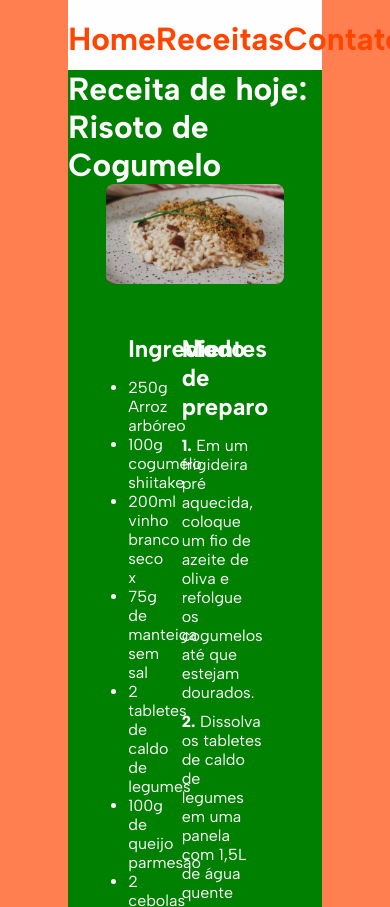
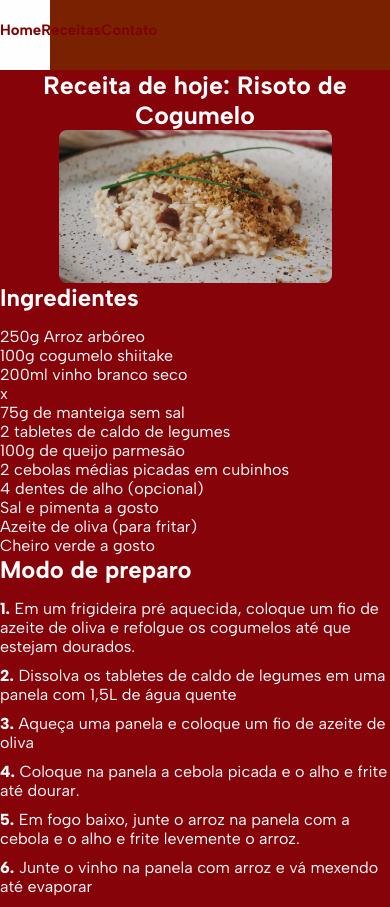
Before and after one commit to s2rodrigo/curiculum, a plain HTML site: page index.html in a window 390 px wide. Shown: the top 907 px of the page. Drawn offline with Linux system fonts and the light colour scheme.

Commit message:
segundo commit

```diff
--- a/styles.css
+++ b/styles.css
@@ -33,10 +33,14 @@ body {
   max-width: 1000px; */
 
   height: auto;
-  background: coral;
+  background: rgb(122, 33, 1);
+  background-attachment: fixed;
   margin: 0 auto;
   color: #fefefe;
+
 }
+
+
 /* unidade de medida vw */
 #menu {
   width: 100%;
@@ -58,7 +62,7 @@ body {
 
 #menu ul li a {
   text-decoration: none;
-  color: orangered;
+  color: rgb(126, 3, 3);
   font-size: 32px;
   font-weight: 700;
 
@@ -72,7 +76,7 @@ body {
 #titulo {
   width: 100%;
   height: auto;
-  background-color: green;
+  background-color: rgb(134, 3, 10);
   display: flex;
   flex-direction: column;
   align-items: center;
@@ -87,7 +91,7 @@ body {
 #conteudo {
   width: 100%;
   height: auto;
-  background-color: green;
+  background-color: rgb(134, 3, 10);
   padding: 0 60px;
   padding-top: 50px;
   padding-bottom: 30px;
@@ -105,6 +109,9 @@ body {
 margens-titulo {
     margin: 15px;
 }
+#ingredientes ul li {
+    listgit
+}
 /* alinhar os numeros de linha numerada de modo de prepari */
 
 #modo-preparo ol li{
@@ -120,3 +127,41 @@ margens-titulo {
         font-weight: 800;
     }
 }
+
+@media (max-width: 600px) {
+    body {
+      width: 100vw;
+      max-width: 100vw;
+    }
+
+#menu {
+    width: 50px;
+}
+
+#menu ul {
+    width: 100px;
+    justify-content: space-evenly;
+
+}
+
+#menu ul li a {
+    font-size: 15px;
+}
+h1{
+    font-size: 30px;
+    text-align: center;
+}
+#titulo h1 {
+    font-size: 25PX;
+    text-align: center;
+}
+
+
+#conteudo {
+    width: 100%;
+    padding: 0;
+    display: flex;
+    flex-direction: column;}
+    padding: ;
+
+}
```
